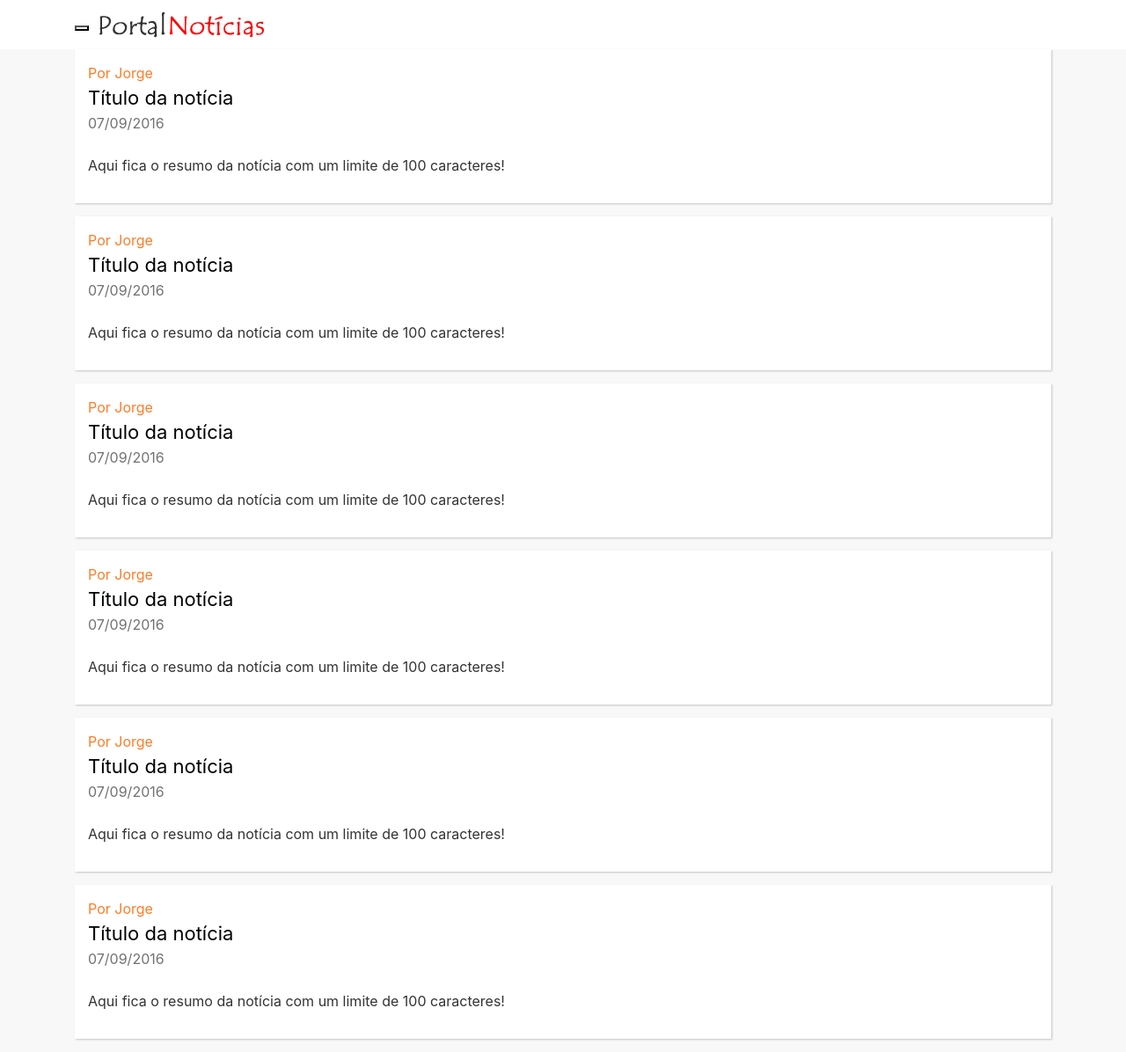
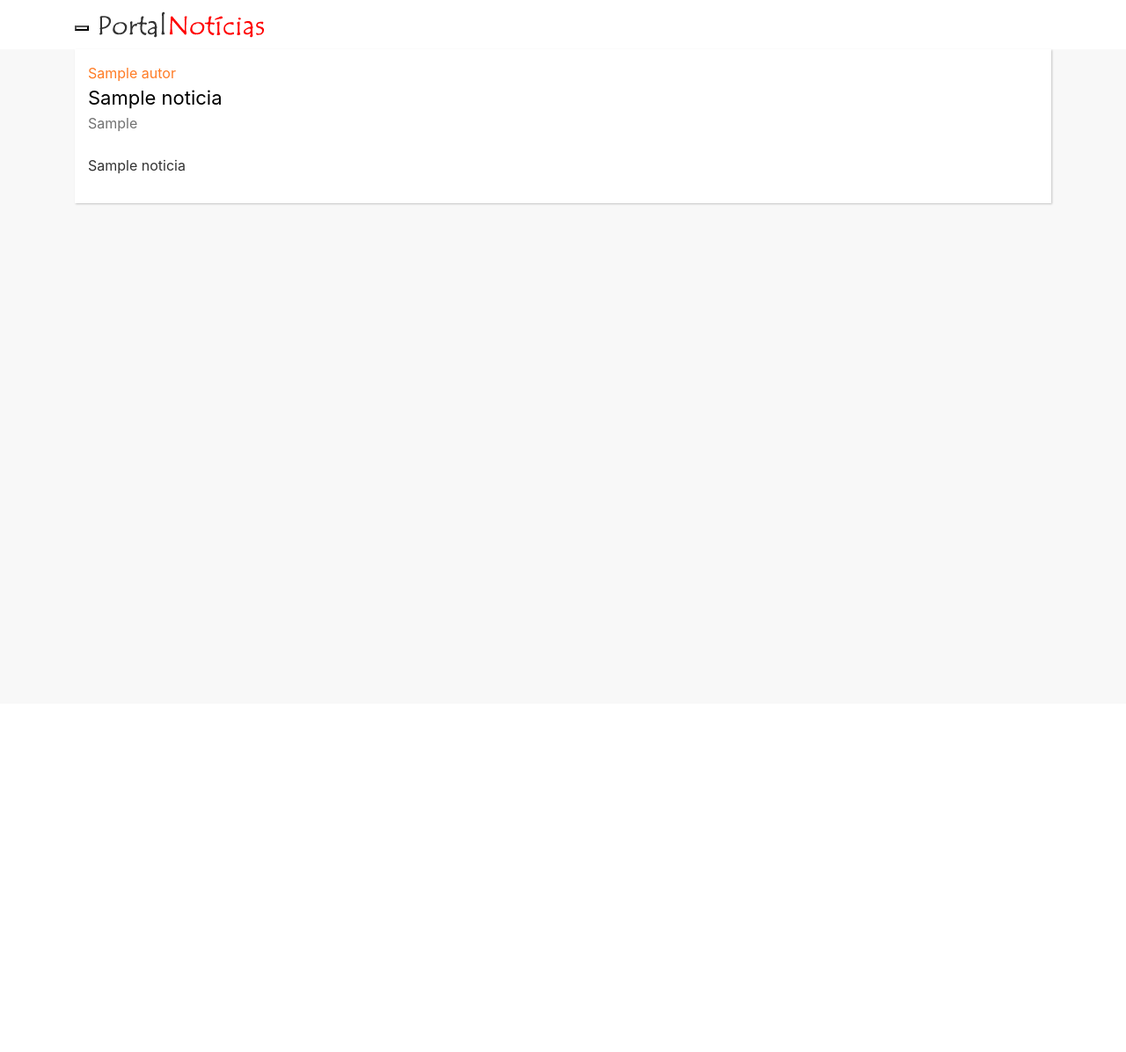
Before and after one commit to ClaudiomildoVentura/News-Application, a Node project: template app/views/noticias/noticias.ejs in a window 1280 px wide. Shown: the whole page at 88% size. After the commit the page ends 800 px from the top, so only its background shows below. Run offline with Node 20 templates, Linux system fonts and the light colour scheme; the template is opened without the code that fills it: most values are stand-ins (such as "Sample title", 1, 10 or a date in 2020).

Commit message:
New refactoring

```diff
--- a/app/controllers/noticias.js
+++ b/app/controllers/noticias.js
@@ -14,7 +14,9 @@ try {
         var connection = app.config.ConnectionDatabase() //conexão com o bd estabelecida
         var noticiasModel = new app.app.models.NoticiasDAO(connection)
 
-        noticiasModel.getNoticia(function (error, result) {
+        var id_noticia = req.query
+
+        noticiasModel.getNoticia(id_noticia, function (error, result) {
             res.render("noticias/noticia", { noticia: result })
         })
     }
--- a/app/models/NoticiasDAO.js
+++ b/app/models/NoticiasDAO.js
@@ -4,11 +4,11 @@ try {
     }
 
     NoticiasDAO.prototype.getNoticias = function (callback) {
-        this._connection.query('SELECT * FROM noticias', callback)
+        this._connection.query('SELECT * FROM noticias ORDER BY data_criacao DESC', callback)
     }
 
-    NoticiasDAO.prototype.getNoticia = function (callback) {
-        this._connection.query('SELECT * FROM noticias WHERE id_noticia = 2', callback)
+    NoticiasDAO.prototype.getNoticia = function (id_noticia, callback) {
+        this._connection.query('SELECT * FROM noticias WHERE id_noticia = ' + id_noticia.id_noticia, callback)
     }
 
     NoticiasDAO.prototype.salvarNoticia = function (noticia, callback) {
--- a/app/views/home/home.ejs
+++ b/app/views/home/home.ejs
@@ -44,7 +44,7 @@
 			<div class="col-md-8">
 				<div class="noticia_wrapper">
 					<span class="noticia_autor"><%= noticias[0].autor %></span>
-					<a href="noticia.html" class="noticia_titulo"><%= noticias[0].titulo %></a>
+					<a href="noticia?id_noticia=<%= noticias[0].id_noticia %>" class="noticia_titulo"><%= noticias[0].titulo %></a>
 					<span class="noticia_data"><%= noticias[0].data_noticia %></span>
 					<br />
 					<p class="noticia_resumo">
@@ -56,7 +56,7 @@
 			<div class="col-md-4">
 				<div class="noticia_wrapper">
 					<span class="noticia_autor"><%= noticias[1].autor %></span>
-					<a href="noticia.html" class="noticia_titulo"><%= noticias[1].titulo %></a>
+					<a href="noticia?id_noticia=<%= noticias[1].id_noticia %>" class="noticia_titulo"><%= noticias[1].titulo %></a>
 					<span class="noticia_data"><%= noticias[1].data_noticia %></span>
 
 					<br />
@@ -73,7 +73,7 @@
 			<div class="col-md-4">
 				<div class="noticia_wrapper">
 					<span class="noticia_autor"><%= noticias[i].autor %></span>
-					<a href="noticia.html" class="noticia_titulo"><%= noticias[i].titulo %></a>
+					<a href="noticia.?id_noticia=<%= noticias[i].id_noticia %>" class="noticia_titulo"><%= noticias[i].titulo %></a>
 					<span class="noticia_data"><%= noticias[i].data_noticia %></span>
 
 					<br />
--- a/app/views/noticias/noticias.ejs
+++ b/app/views/noticias/noticias.ejs
@@ -6,8 +6,8 @@
 	<title>Noticías</title>
 	<link rel="stylesheet" href="https://stackpath.bootstrapcdn.com/bootstrap/4.1.3/css/bootstrap.min.css"
 		integrity="sha384-MCw98/SFnGE8fJT3GXwEOngsV7Zt27NXFoaoApmYm81iuXoPkFOJwJ8ERdknLPMO" crossorigin="anonymous">
-		<link rel="shortcut icon" href="images/favicon.ico" />
-		<link rel="stylesheet" href="css/style.css" />
+	<link rel="shortcut icon" href="images/favicon.ico" />
+	<link rel="stylesheet" href="css/style.css" />
 
 </head>
 
@@ -46,7 +46,8 @@
 	<nav class="navbar navbar-default navbar-static-top">
 		<div class="container">
 			<div class="navbar-header">
-				<button type="button" class="navbar-toggle collapsed" data-toggle="collapse" data-target="#navbar" aria-expanded="false" aria-controls="navbar">
+				<button type="button" class="navbar-toggle collapsed" data-toggle="collapse" data-target="#navbar"
+					aria-expanded="false" aria-controls="navbar">
 					<span class="sr-only">Toggle navigation</span>
 					<span class="icon-bar"></span>
 					<span class="icon-bar"></span>
@@ -66,90 +67,23 @@
 
 
 	<div class="container">
+		<% if (noticias.length > 0) { %>
+		<% for (var i = 0; i < noticias.length; i++) { %>
 		<div class="row">
 			<div class="col-md-12">
 				<div class="noticia_wrapper">
-					<span class="noticia_autor">Por Jorge</span>
-					<a href="noticia.html" class="noticia_titulo">Título da notícia</a>
-					<span class="noticia_data">07/09/2016</span>
+					<span class="noticia_autor"><%=noticias[i].autor%></span>
+					<a href="noticia?id_noticia=<%= noticias[i].id_noticia %>" class="noticia_titulo"><%=noticias[i].titulo%></a>
+					<span class="noticia_data"><%=noticias[i].data_noticia%></span>
 					<br />
 					<p class="noticia_resumo">
-						Aqui fica o resumo da notícia com um limite de 100 caracteres!
+						<%=noticias[i].noticia%>
 					</p>
 				</div>
 			</div>
 		</div>
-		<div class="row">
-			<div class="col-md-12">
-				<div class="noticia_wrapper">
-					<span class="noticia_autor">Por Jorge</span>
-					<a href="noticia.html" class="noticia_titulo">Título da notícia</a>
-					<span class="noticia_data">07/09/2016</span>
-
-					<br />
-					<p class="noticia_resumo">
-						Aqui fica o resumo da notícia com um limite de 100 caracteres!
-					</p>
-				</div>
-			</div>
-		</div>
-		<div class="row">
-			<div class="col-md-12">
-				<div class="noticia_wrapper">
-					<span class="noticia_autor">Por Jorge</span>
-					<a href="noticia.html" class="noticia_titulo">Título da notícia</a>
-					<span class="noticia_data">07/09/2016</span>
-
-					<br />
-					<p class="noticia_resumo">
-						Aqui fica o resumo da notícia com um limite de 100 caracteres!
-					</p>
-				</div>
-			</div>
-		</div>
-
-		<div class="row">
-			<div class="col-md-12">
-				<div class="noticia_wrapper">
-					<span class="noticia_autor">Por Jorge</span>
-					<a href="noticia.html" class="noticia_titulo">Título da notícia</a>
-					<span class="noticia_data">07/09/2016</span>
-					<br />
-					<p class="noticia_resumo">
-						Aqui fica o resumo da notícia com um limite de 100 caracteres!
-					</p>
-				</div>
-			</div>
-		</div>
-		<div class="row">
-			<div class="col-md-12">
-				<div class="noticia_wrapper">
-					<span class="noticia_autor">Por Jorge</span>
-					<a href="noticia.html" class="noticia_titulo">Título da notícia</a>
-					<span class="noticia_data">07/09/2016</span>
-
-					<br />
-					<p class="noticia_resumo">
-						Aqui fica o resumo da notícia com um limite de 100 caracteres!
-					</p>
-				</div>
-			</div>
-		</div>
-		<div class="row">
-			<div class="col-md-12">
-				<div class="noticia_wrapper">
-					<span class="noticia_autor">Por Jorge</span>
-					<a href="noticia.html" class="noticia_titulo">Título da notícia</a>
-					<span class="noticia_data">07/09/2016</span>
-
-					<br />
-					<p class="noticia_resumo">
-						Aqui fica o resumo da notícia com um limite de 100 caracteres!
-					</p>
-				</div>
-			</div>
-		</div>
-
+		<% } %>
+		<% } %>
 	</div>
 
 
```
Also changed, not shown: app/views/noticias/noticia.ejs (+41 -13 lines).
